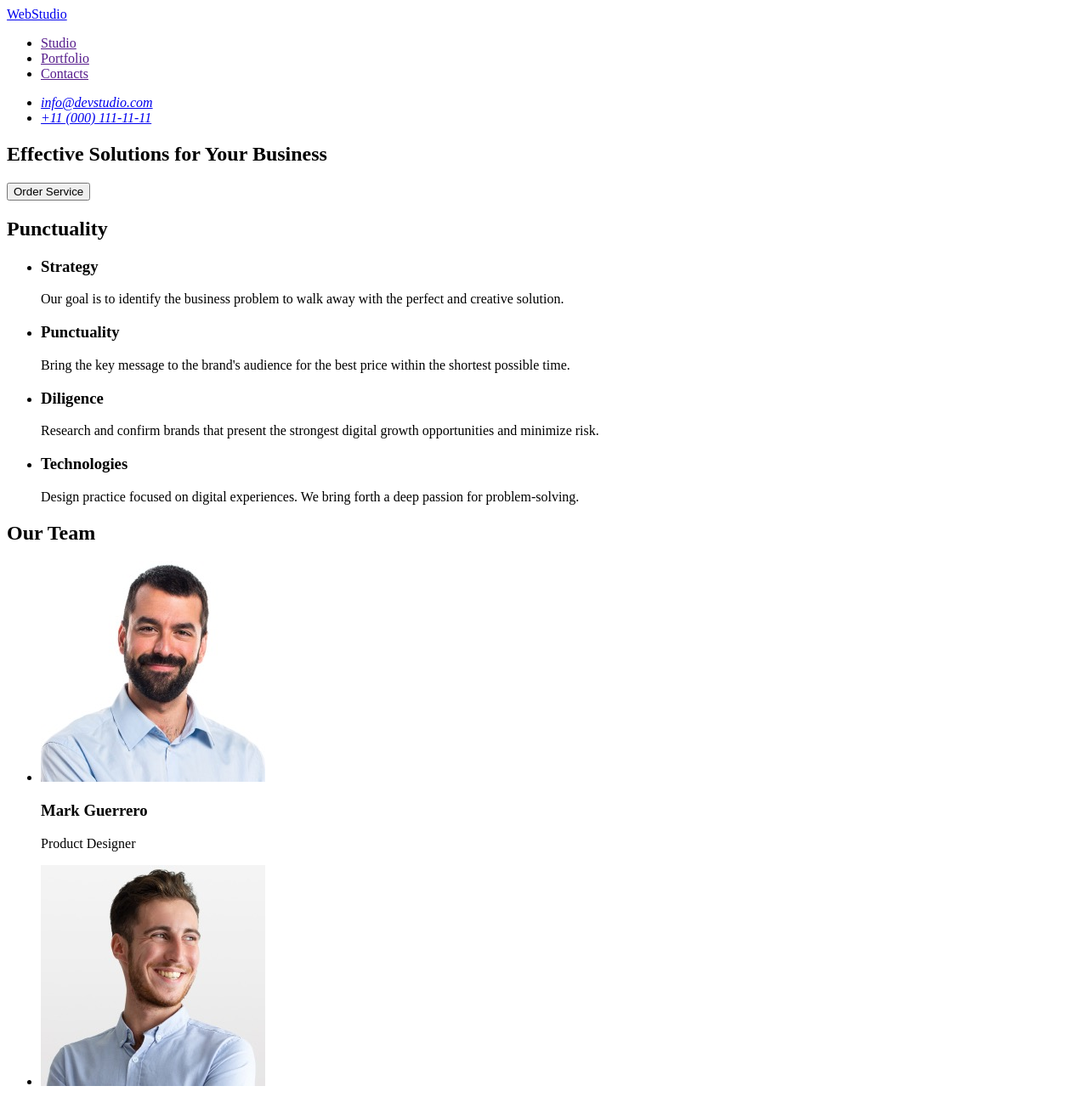
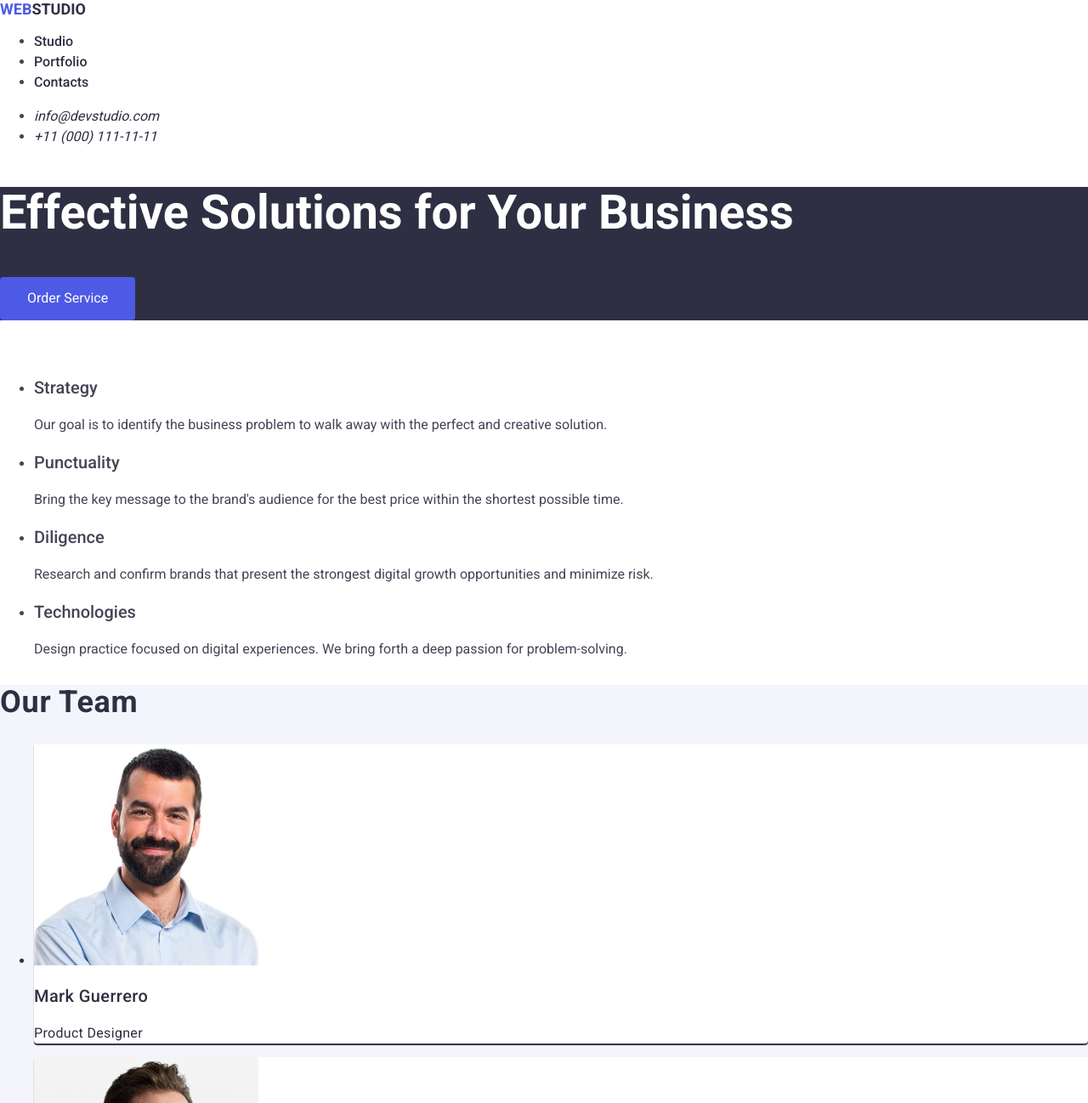
Before and after one commit to yuliia-petrenko/goit-markup-hw-02, a plain HTML site: page index.html in a window 1280 px wide. Shown: the top 1298 px of the page at 85% size. Drawn offline with nearby package versions, Linux system fonts and the light colour scheme.

Commit message:
add rules css file header and main

```diff
--- a/css/styles.css
+++ b/css/styles.css
@@ -0,0 +1,134 @@
+:root {
+  --t-basic: Roboto;
+  --c-text: #434455;
+  --c-background: #ffffff;
+  --c-text-header: #2e2f42;
+  --c-text-hover: #404bbf;
+  --c-iris: #4d5ae5;
+  --c-cloud: #f4f4fd;
+  --line-text: 24px;
+}
+
+body {
+  font-family: 'Roboto', sans-serif;
+  background-color: var(--c-background);
+  color: var(--c-text);
+}
+.content-logo {
+  text-transform: uppercase;
+  color: var(--c-text-header);
+  font-size: 18px;
+  line-height: 21px;
+  background-color: var(--c-background);
+  text-decoration: none;
+  font-weight: 700;
+}
+.content-web {
+  color: var(--c-iris);
+}
+.content-header-nav {
+  color: var(--c-text-header);
+  font-size: 16px;
+  line-height: var(--line-text);
+  text-decoration: none;
+  font-weight: 500;
+}
+.content-header-nav:hover {
+  color: var(--c-text-hover);
+}
+.contact {
+  color: var(--c-text-header);
+  text-decoration: none;
+  font-size: 16px;
+  font-weight: 400;
+  line-height: var(--line-text);
+}
+.contact:hover {
+  color: var(--c-text-hover);
+}
+.slog-but {
+  background-color: var(--c-text-header);
+  color: var(--c-background);
+}
+.slogan {
+  font-size: 56px;
+  font-style: normal;
+  font-weight: 700;
+  line-height: 60px;
+}
+
+.btn-service {
+  color: var(--c-background);
+  background-color: var(--c-iris);
+  border: none;
+  cursor: pointer;
+  padding: 16px 32px;
+  border-radius: 4px;
+}
+.btn-service:hover {
+  background-color: var(--c-text-hover);
+  color: var(--c-background);
+}
+/* hide Punctuality */
+.list {
+  visibility: hidden;
+}
+.category {
+  font-size: 20px;
+  font-weight: 500;
+  line-height: var(--line-text);
+}
+.text-category {
+  font-size: 16px;
+  font-weight: 400;
+  line-height: var(--line-text);
+}
+.team {
+  background-color: var(--c-cloud);
+  color: var(--c-text-header);
+}
+.text-titel {
+  font-size: 36px;
+  font-style: normal;
+  font-weight: 700;
+  line-height: 40px;
+  letter-spacing: 0.72px;
+  text-transform: capitalize;
+}
+.team-frame {
+  border-radius: 0px 0px 4px 4px;
+  background: var(--c-background);
+  box-shadow: 0px 2px 1px 0px;
+}
+.team-name {
+  font-size: 20px;
+  font-style: normal;
+  font-weight: 500;
+  line-height: var(--line-text);
+  letter-spacing: 0.4px;
+}
+.team-position {
+  font-size: 16px;
+  font-style: normal;
+  font-weight: 400;
+  line-height: var(--line-text);
+  letter-spacing: 0.32px;
+}
+.portfolio-frame {
+  border: 1px solid;
+  border-color: #e7e9fc;
+}
+.portfolio-offers {
+  font-size: 20px;
+  font-style: normal;
+  font-weight: 500;
+  line-height: var(--line-text);
+  letter-spacing: 0.4px;
+}
+.portfolio-text {
+  font-size: 16px;
+  font-style: normal;
+  font-weight: 400;
+  line-height: var(--line-text);
+  letter-spacing: 0.32px;
+}
--- a/index.html
+++ b/index.html
@@ -3,68 +3,93 @@
   <head>
     <meta charset="UTF-8" />
     <meta name="viewport" content="width=device-width, initial-scale=1.0" />
+    <!-- Fonts -->
+    <link rel="preconnect" href="https://fonts.googleapis.com" />
+    <link rel="preconnect" href="https://fonts.gstatic.com" crossorigin />
+    <link
+      href="https://fonts.googleapis.com/css2?family=Raleway:wght@700&family=Roboto:wght@400;500;700&display=swap"
+      rel="stylesheet"
+    />
+    <!-- Style -->
+    <link
+      rel="stylesheet"
+      href="https://cdnjs.cloudflare.com/ajax/libs/modern-normalize/2.0.0/modern-normalize.min.css"
+    />
+    <link
+      rel="stylesheet"
+      href="https://cdnjs.cloudflare.com/ajax/libs/modern-normalize/2.0.0/modern-normalize.css"
+    />
+
     <title>Effective Solutions for Your Business</title>
     <link rel="stylesheet" href="./css/styles.css" />
   </head>
 
   <body>
-    <header>
+    <header class="content-studio">
       <nav>
-        <a href="./index.html">WebStudio</a>
+        <a class="content-logo" href="./index.html"
+          ><span class="content-web">Web</span>Studio</a
+        >
         <ul>
           <li>
-            <a href="">Studio</a>
+            <a class="content-header-nav" href="#">Studio</a>
           </li>
           <li>
-            <a href="">Portfolio</a>
+            <a class="content-header-nav" href="#">Portfolio</a>
           </li>
           <li>
-            <a href="">Contacts</a>
+            <a class="content-header-nav" href="#">Contacts</a>
           </li>
         </ul>
       </nav>
       <address>
         <ul>
-          <li><a href="mailto:info@devstudio.com">info@devstudio.com</a></li>
-          <li><a href="tel:+110001111111">+11 (000) 111-11-11</a></li>
+          <li>
+            <a class="contact" href="mailto:info@devstudio.com"
+              >info@devstudio.com</a
+            >
+          </li>
+          <li>
+            <a class="contact" href="tel:+110001111111">+11 (000) 111-11-11</a>
+          </li>
         </ul>
       </address>
     </header>
     <main>
       <!-- Top line -->
-      <section>
-        <h1>Effective Solutions for Your Business</h1>
-        <button type="button">Order Service</button>
+      <section class="slog-but">
+        <h1 class="slogan">Effective Solutions for Your Business</h1>
+        <button class="btn-service" type="button">Order Service</button>
       </section>
       <!-- Deteilse -->
 
       <section>
-        <h2>Punctuality</h2>
+        <h2 class="list">Punctuality</h2>
         <ul>
           <li>
-            <h3>Strategy</h3>
-            <p>
+            <h3 class="category">Strategy</h3>
+            <p class="text-category">
               Our goal is to identify the business problem to walk away with the
               perfect and creative solution.
             </p>
           </li>
           <li>
-            <h3>Punctuality</h3>
-            <p>
+            <h3 class="category">Punctuality</h3>
+            <p class="text-category">
               Bring the key message to the brand's audience for the best price
               within the shortest possible time.
             </p>
           </li>
           <li>
-            <h3>Diligence</h3>
-            <p>
+            <h3 class="category">Diligence</h3>
+            <p class="text-category">
               Research and confirm brands that present the strongest digital
               growth opportunities and minimize risk.
             </p>
           </li>
           <li>
-            <h3>Technologies</h3>
-            <p>
+            <h3 class="category">Technologies</h3>
+            <p class="text-category">
               Design practice focused on digital experiences. We bring forth a
               deep passion for problem-solving.
             </p>
@@ -73,93 +98,93 @@
       </section>
 
       <!-- Our team -->
-      <section>
-        <h2>Our Team</h2>
+      <section class="team">
+        <h2 class="text-titel">Our team</h2>
         <ul>
-          <li>
+          <li class="team-frame">
             <!-- mark -->
 
             <img src="./images/img.jpg" alt="Photo Mark" width="264" />
-            <h3>Mark Guerrero</h3>
-            <p>Product Designer</p>
+            <h3 class="team-name">Mark Guerrero</h3>
+            <p class="team-position">Product Designer</p>
           </li>
           <!-- tom -->
-          <li>
+          <li class="team-frame">
             <img src="./images/img-2.jpg" alt="Photo Tom" width="264" />
-            <h3>Tom Ford</h3>
-            <p>Frontend Developer</p>
+            <h3 class="team-name">Tom Ford</h3>
+            <p class="team-position">Frontend Developer</p>
           </li>
           <!-- camila -->
-          <li>
+          <li class="team-frame">
             <img src="./images/img-3.jpg" alt="Photo Camila" width="264" />
-            <h3>Camila Garcia</h3>
-            <p>Marketing</p>
+            <h3 class="team-name">Camila Garcia</h3>
+            <p class="team-position">Marketing</p>
           </li>
           <!-- daniel -->
-          <li>
+          <li class="team-frame">
             <img src="./images/img-4.jpg" alt="Photo Camila" width="264" />
-            <h3>Daniel Wilson</h3>
-            <p>UI Designer</p>
+            <h3 class="team-name">Daniel Wilson</h3>
+            <p class="team-position">UI Designer</p>
           </li>
         </ul>
       </section>
       <!-- portfolio -->
       <section>
-        <h2>Our Portfolio</h2>
+        <h2 class="text-titel">Our Portfolio</h2>
         <ul>
-          <li>
+          <li class="portfolio-frame">
             <img
               src="./images/portfolio/banking-app.webp"
               alt="Banking App"
               width="360"
             />
-            <h3>Banking App</h3>
-            <p>App</p>
+            <h3 class="portfolio-offers">Banking App</h3>
+            <p class="portfolio-text">App</p>
           </li>
-          <li>
+          <li class="portfolio-frame">
             <img
               src="./images/portfolio/cashles.webp"
               alt="cashles"
               width="360"
             />
-            <h3>Cashless Payment</h3>
-            <p>Marketing</p>
+            <h3 class="portfolio-offers">Cashless Payment</h3>
+            <p class="portfolio-text">Marketing</p>
           </li>
-          <li>
+          <li class="portfolio-frame">
             <img
               src="./images/portfolio/maditation.webp"
               alt="meditation"
               width="360"
             />
-            <h3>Meditation App</h3>
-            <p>App</p>
+            <h3 class="portfolio-offers">Meditation App</h3>
+            <p class="portfolio-text">App</p>
           </li>
-          <li>
+          <li class="portfolio-frame">
             <img
               src="./images/portfolio/taxi-service.webp"
               alt="taxi service"
               width="360"
             />
-            <h3>Taxi Service</h3>
-            <p>Marketing</p>
+            <h3 class="portfolio-offers">Taxi Service</h3>
+            <p class="portfolio-text">Marketing</p>
           </li>
-          <li>
+          <li class="portfolio-frame">
             <img
               src="./images/portfolio/screen.webp"
               alt="screen"
               width="360"
             />
-            <h3>Screen Illustrations</h3>
-            <p>Design</p>
+            <h3 class="portfolio-offers">Screen Illustrations</h3>
+            <p class="portfolio-text">Design</p>
           </li>
-          <li>
+          <li class="portfolio-frame">
             <img
               src="./images/portfolio/online-courses.webp"
               alt="online courses"
               width="360"
             />
-            <h3>Online Courses</h3>
-            <p>Marketing</p>
+            <h3 class="portfolio-offers">Online Courses</h3>
+            <p class="portfolio-text">Marketing</p>
           </li>
         </ul>
       </section>
```
Also changed, not shown: .prettierrc.json.
